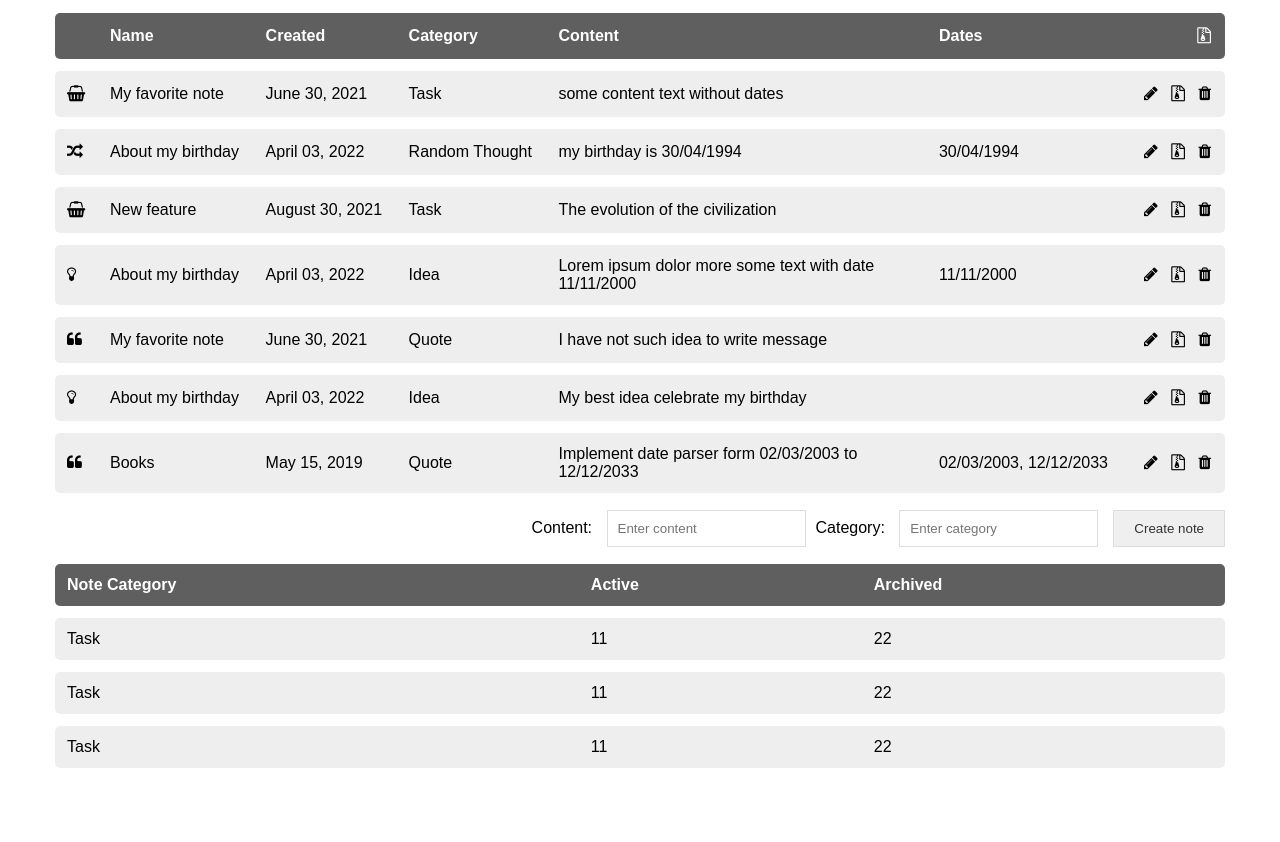
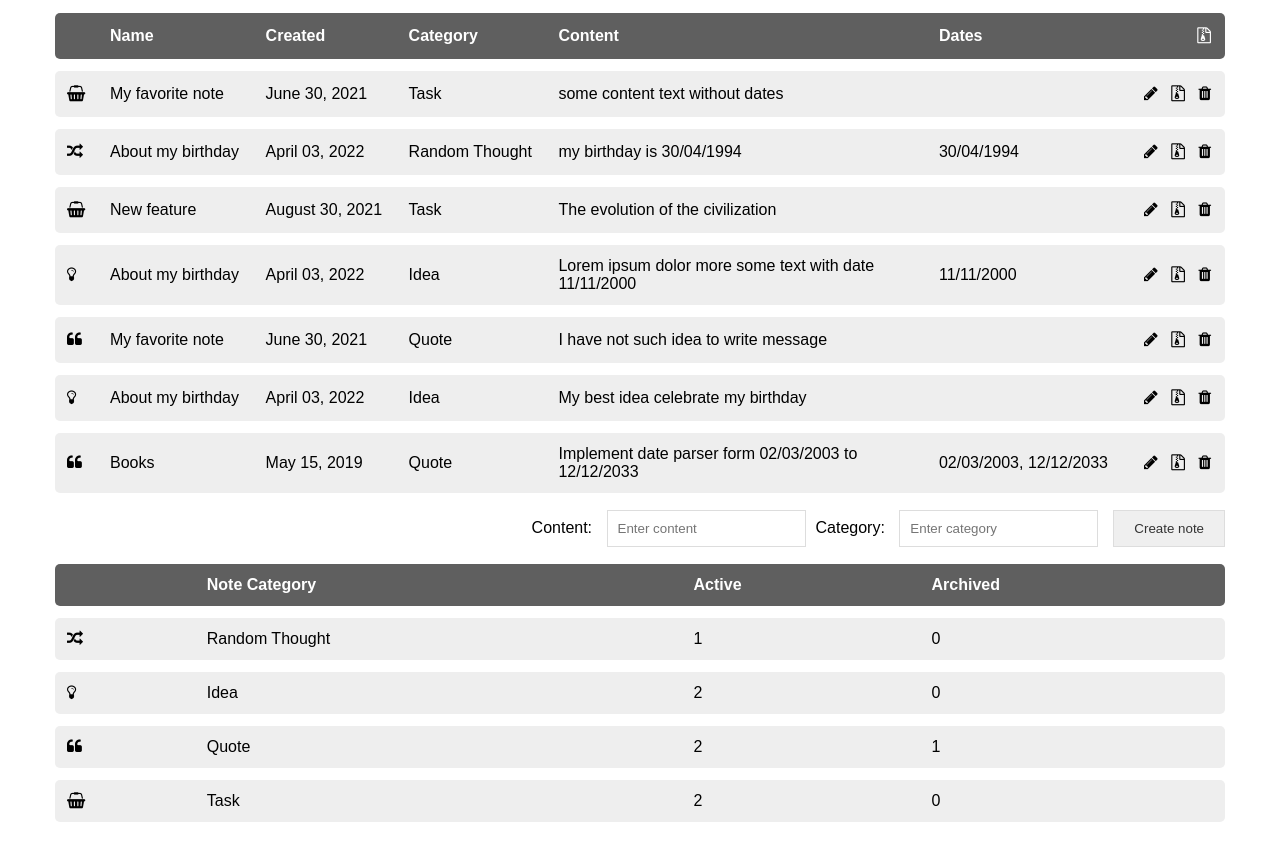
Before and after one commit to RuslanPylypenko/notesApp, a website built with webpack: page src/index.html in a window 1280 px wide. Shown: the part 79-921 px from the top of the page. Before the commit the page ends 867 px from the top, so only its background shows below. Built offline with nearby package versions, Linux system fonts and the light colour scheme; files whose address does not match are found by name.

Commit message:
summary table

```diff
--- a/src/index.html
+++ b/src/index.html
@@ -49,27 +49,18 @@
         <button type="submit" class="btn">Create note</button>
     </form>
 
-    <table id="categories">
+    <table id="summary">
+        <thead>
         <tr>
+            <th></th>
             <th>Note Category</th>
             <th>Active</th>
             <th>Archived</th>
         </tr>
-        <tr>
-            <td>Task</td>
-            <td>11</td>
-            <td>22</td>
-        </tr>
-        <tr>
-            <td>Task</td>
-            <td>11</td>
-            <td>22</td>
-        </tr>
-        <tr>
-            <td>Task</td>
-            <td>11</td>
-            <td>22</td>
-        </tr>
+        </thead>
+        <tbody>
+
+        </tbody>
     </table>
 </div>
 
--- a/src/js/components/notes.component.js
+++ b/src/js/components/notes.component.js
@@ -1,6 +1,7 @@
 import Component from "../core/component";
 import NotesRepository from "../repositories/notes.repository";
 import {CATEGORY_ICONS, STATUS} from "../data/constants";
+import SummaryComponent from "./summary.component";
 
 export default class NotesComponents extends Component {
     constructor(id) {
@@ -40,6 +41,8 @@ function removeNote(event) {
     NotesRepository.delete(id)
     const status = this.$el.querySelector('.js-toggle-status').dataset.status;
     this.updateHtml(NotesRepository.find({status}))
+
+    new SummaryComponent('summary')
 }
 
 function archiveNote(event) {
@@ -53,6 +56,8 @@ function archiveNote(event) {
 
     NotesRepository.update(id, {status: status === STATUS.ACTIVE ? STATUS.ARCHIVED : STATUS.ACTIVE})
     this.updateHtml(NotesRepository.find({status}))
+
+    new SummaryComponent('summary')
 }
 
 
--- /dev/null
+++ b/src/js/components/summary.component.js
@@ -0,0 +1,39 @@
+import Component from "../core/component";
+import NotesRepository from "../repositories/notes.repository";
+import {CATEGORIES, CATEGORY_ICONS, STATUS} from "../data/constants";
+
+export default class SummaryComponent extends Component {
+    constructor(id) {
+        super(id);
+    }
+
+    async init() {
+        const notes = await NotesRepository.fetchAll()
+
+        const summary = CATEGORIES.map(category => ({
+            category,
+            active: notes.filter(note => note.category === category && note.status === STATUS.ACTIVE).length,
+            archived: notes.filter(note => note.category === category && note.status === STATUS.ARCHIVED).length,
+        }))
+
+        const html = summary.map(item => renderSummaryRow(item))
+        const container = this.$el.querySelector('tbody');
+        container.innerHTML = '';
+        container.insertAdjacentHTML('afterbegin', html.join(' '))
+    }
+}
+
+function renderSummaryRow(data) {
+    return`
+        <tr>
+            <td><i class="fa fa-${getCategoryIcon(data.category)}"></i></td>
+            <td>${data.category}</td>
+            <td>${data.active}</td>
+            <td>${data.archived}</td>
+        </tr>
+    `
+}
+
+function getCategoryIcon(category) {
+    return CATEGORY_ICONS.find(i => i.name === category).icon
+}
--- a/src/js/data/constants.js
+++ b/src/js/data/constants.js
@@ -3,12 +3,7 @@ export const STATUS = {
     ARCHIVED: 'archived'
 }
 
-export const CATEGORIES = {
-    RANDOM_THOUGHT: 'Random Thought',
-    IDEA: 'Idea',
-    Quote: 'Quote',
-    Task: 'Task',
-}
+export const CATEGORIES = ['Random Thought', 'Idea', 'Quote', 'Task']
 
 export const CATEGORY_ICONS = [
     {
--- a/src/js/index.js
+++ b/src/js/index.js
@@ -1,9 +1,11 @@
 import '../css/style.css'
 
-import NotesComponents from "./components/notes.component";
+import NotesComponent from "./components/notes.component";
 import NotesRepository from "./repositories/notes.repository";
+import SummaryComponent from "./components/summary.component";
 
 document.addEventListener('DOMContentLoaded', function () {
     NotesRepository.syncDefaultData();
-    const notesComponents = new NotesComponents('notes')
+    const notesComponents = new NotesComponent('notes')
+    const summaryComponent = new SummaryComponent('summary')
 })
```
